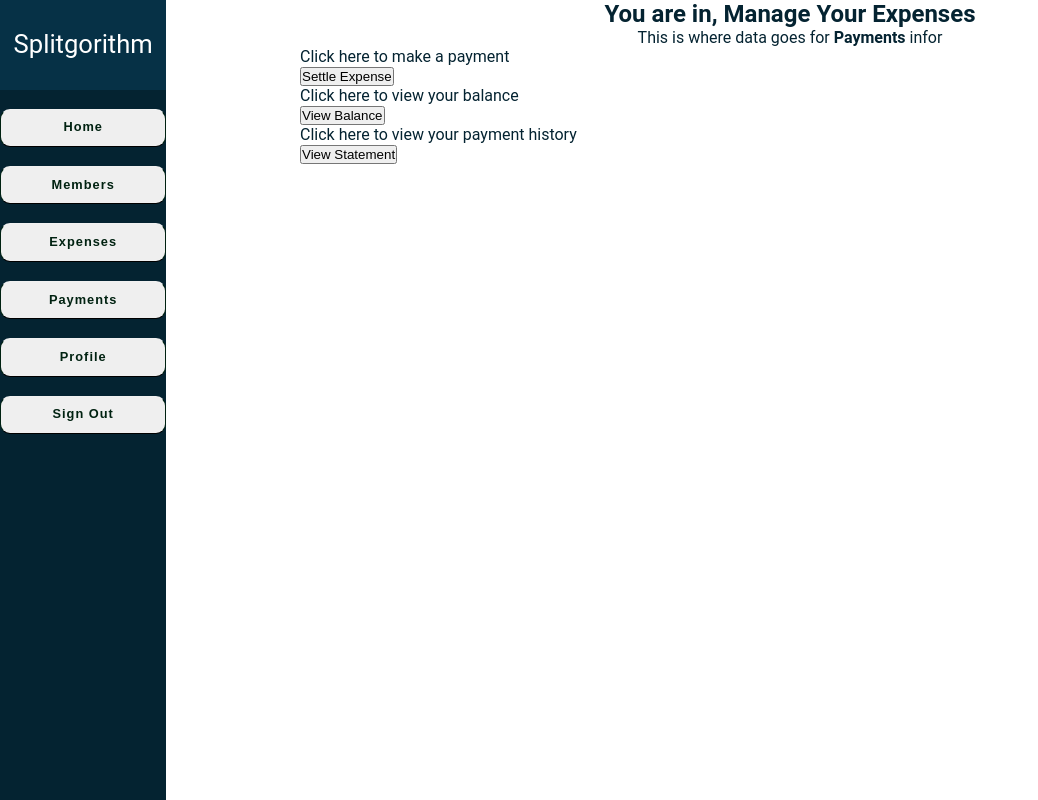
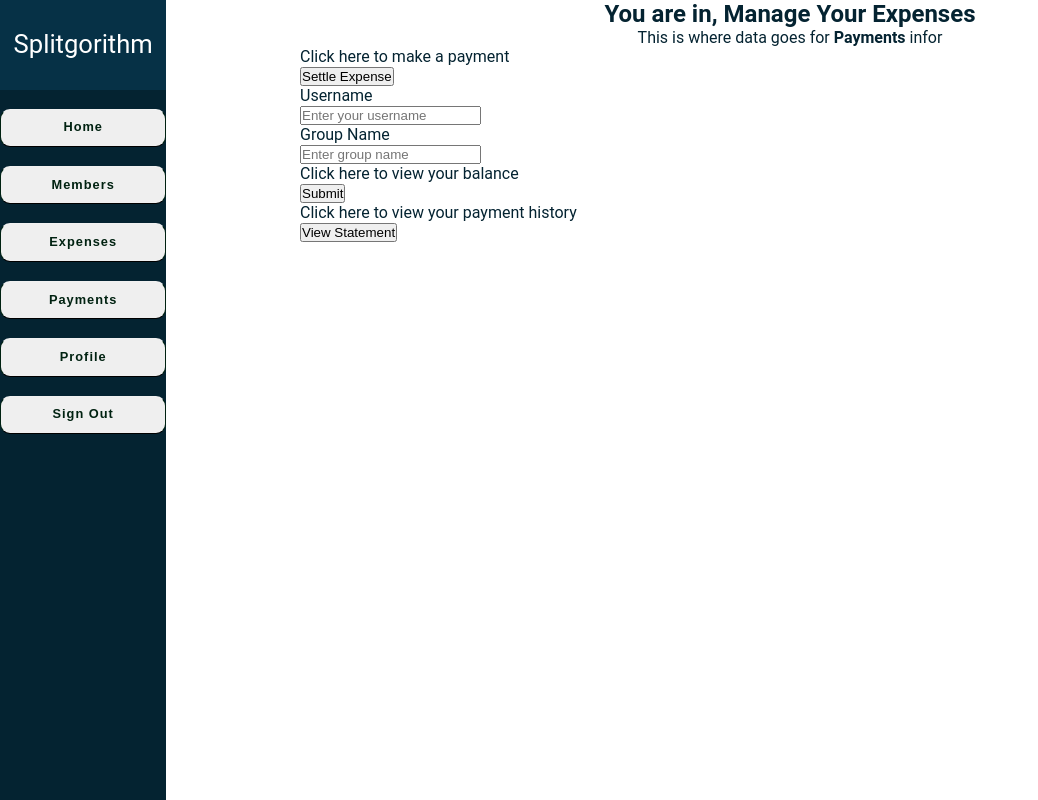
Before and after one commit to Moshekwa/Splitgorithm-HouseHold-Bill-Splitter, a website: page views/splitgorithm/payments.html in a window 1280 px wide. Shown: the whole page, without its empty margins (0-1038 px from the left). Drawn offline with Linux system fonts and the light colour scheme; files that its build step writes are made by us from their sources.

Commit message:
Added form to allow user to specify their group and username when they want to know their balance

```diff
--- a/views/splitgorithm/payments.html
+++ b/views/splitgorithm/payments.html
@@ -57,12 +57,18 @@
                 <button class="button" type="submit">Settle Expense</button><br>
             </div>
         </form>
-        <form action="/splitgorithm/payments" method="GET">
+        <form action="/splitgorithm/api/payments" method="POST">
+            <label for="username">Username</label><br/>
+            <input type="text" name="payer" placeholder="Enter your username"><br/>
+            <label for="Group">Group Name</label><br/>
+            <input type="text" name="group"  id="group" placeholder="Enter group name"><br/>
             <div>
                 <p>Click here to view your balance</p>
-                <button class="button" type="submit">View Balance</button><br>
+                <button class="button" type="submit">Submit</button><br>
             </div>
+
         </form>
+
         <form action="/splitgorithm/payments" method="GET">
             <div>
                 <p>Click here to view your payment history</p>
```
